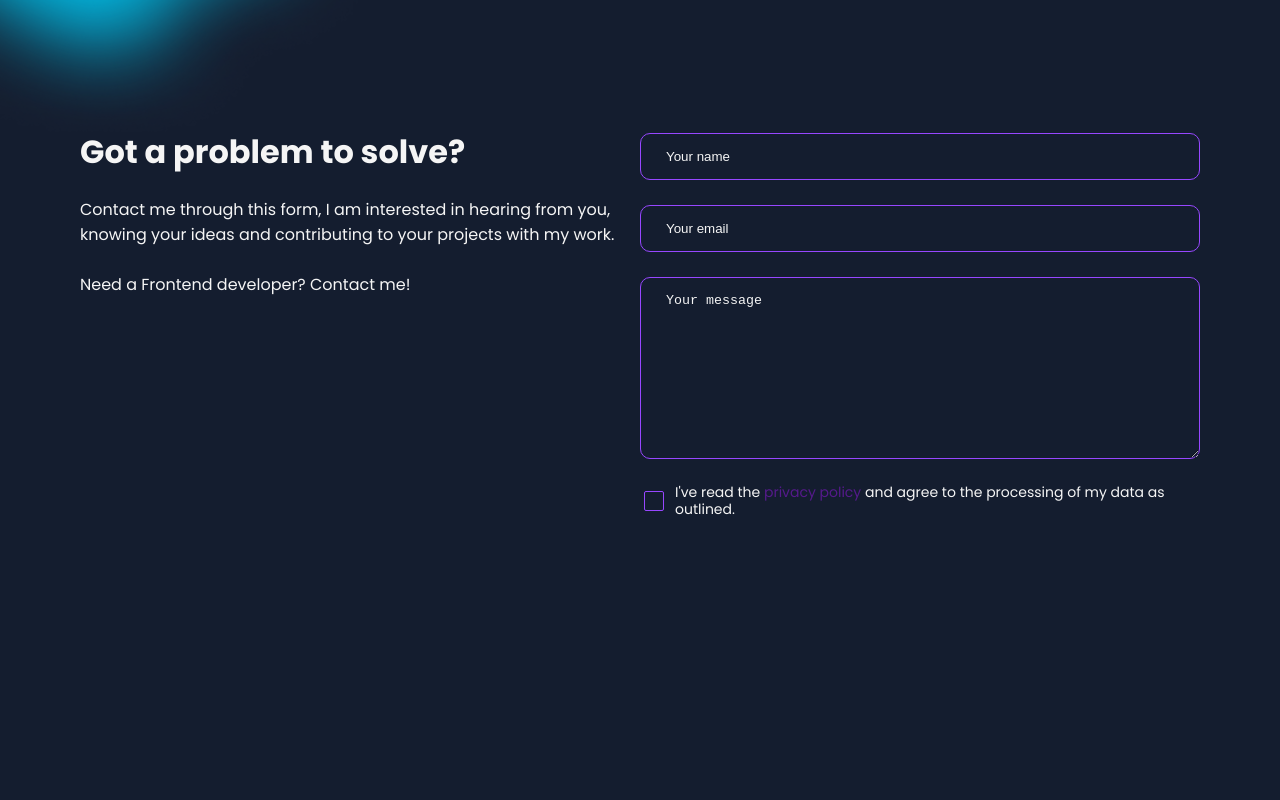
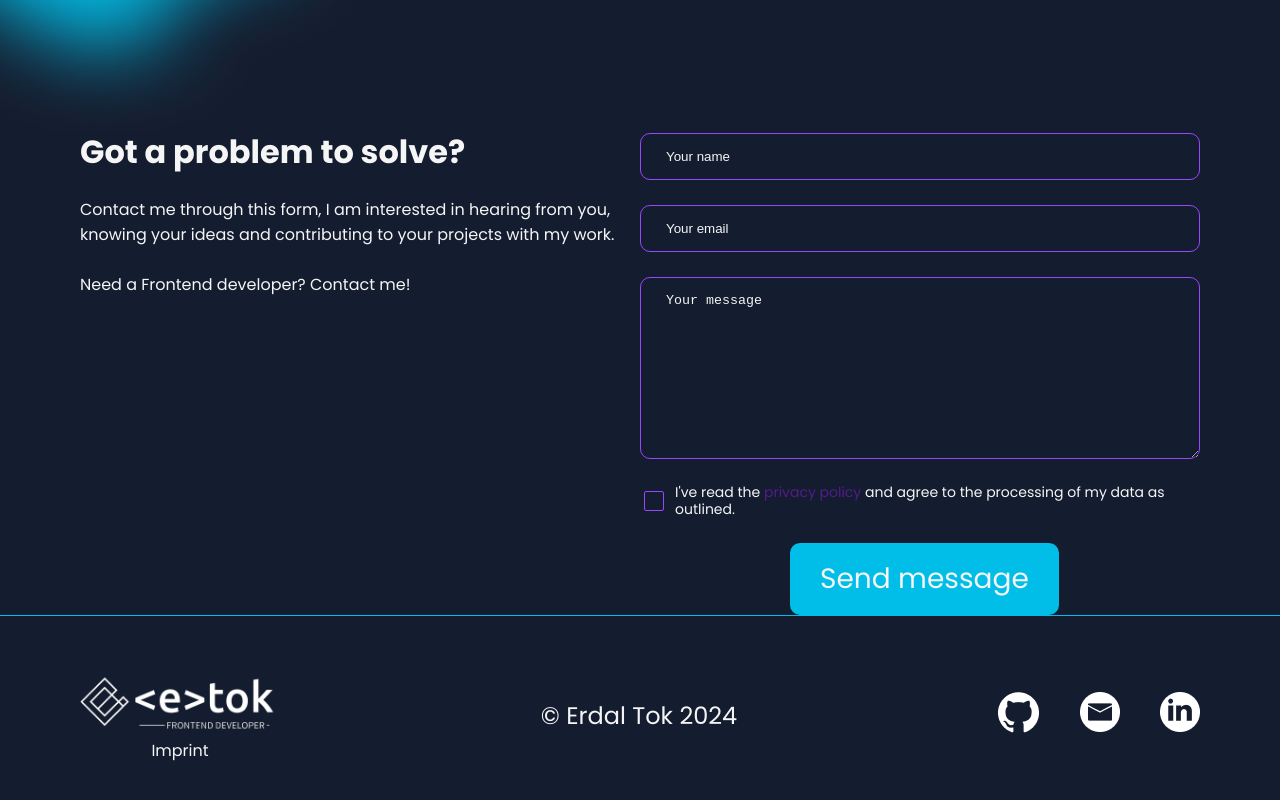
Before and after one commit to erdaltok/Portfolio, an Angular app: page / in a window 1280 px wide. Shown: the part 4847-5647 px from the top of the page. Before the commit the page ends 5370 px from the top, so only its background shows below. Built offline with nearby package versions, Linux system fonts and the light colour scheme.

Commit message:
contact section add send message btn and footer design ready

```diff
--- a/src/app/app.component.html
+++ b/src/app/app.component.html
@@ -2,3 +2,4 @@
 
 <app-header></app-header>
 <router-outlet></router-outlet>
+<app-footer></app-footer>
--- a/src/app/app.component.ts
+++ b/src/app/app.component.ts
@@ -3,11 +3,12 @@ import { CommonModule } from '@angular/common';
 import { RouterOutlet } from '@angular/router';
 import { MainContentComponent } from './main-content/main-content.component';
 import { HeaderComponent } from './main-content/header/header.component';
+import { FooterComponent } from './main-content/footer/footer.component';
 
 @Component({
   selector: 'app-root',
   standalone: true,
-  imports: [CommonModule, RouterOutlet, MainContentComponent, HeaderComponent],
+  imports: [CommonModule, RouterOutlet, MainContentComponent, HeaderComponent, FooterComponent],
   templateUrl: './app.component.html',
   styleUrl: './app.component.scss'
 })
--- a/src/app/main-content/content-components/contact/contact.component.html
+++ b/src/app/main-content/content-components/contact/contact.component.html
@@ -42,6 +42,8 @@
                 <label for="opt-in">I've read the <a href="">privacy policy</a> and agree to the processing of my data as outlined.</label>
             </div>
 
+            <input type="submit" value="Send message" [disabled]="">
+
 
         </form>
     </div>
--- a/src/app/main-content/content-components/contact/contact.component.scss
+++ b/src/app/main-content/content-components/contact/contact.component.scss
@@ -99,7 +99,6 @@ input[type="checkbox"] {
     left: 5px;
 }
 
-
 .privacy-check-info {
     display: flex;
     align-items: center;
@@ -107,7 +106,6 @@ input[type="checkbox"] {
 
     a {
         text-decoration: none;
-
 
         &:hover {
             text-decoration: underline;
@@ -143,3 +141,26 @@ input[type="checkbox"] {
     width: 600px;
     margin-right: 80px;
 }
+
+input[type="submit"] {
+    display: flex;
+    justify-content: center;
+    align-items: center;
+    gap: 0px;
+    padding: 15px 30px;
+    border-radius: 10px;
+    border: 0;
+    font-size: 28px;
+    font-family: Poppins, sans-serif;
+    background-color: #00bee8;
+    color: #f5f5f5;
+    cursor: pointer;
+    margin-left: 150px;
+    margin-top: 25px;
+    transition: all 125ms ease-out;
+
+    &:hover {
+        transform: scale(1.2);
+        transition: all 125ms ease-in;
+    }
+}
--- a/src/app/main-content/content-components/portfolio-projects/portfolio-projects.component.html
+++ b/src/app/main-content/content-components/portfolio-projects/portfolio-projects.component.html
@@ -17,7 +17,7 @@
     <p>Explore a selection of my work here - Interact with projects to see my skills in action.</p>
 
     <div *ngFor="let project of projects; let i = index"
-     [ngStyle]="{'flex-direction': i % 2 === 0 ? 'row' : 'row-reverse'}"
+     [ngStyle]="{'flex-direction': i % 2 === 0 ? 'row' : 'row-reverse', 'gap': i % 2 !== 0 ? '0px' : '163px'}"
      class="portfolio-wrapper ">
 
         <div class="projects-left-side">
--- /dev/null
+++ b/src/app/main-content/footer/footer.component.html
@@ -0,0 +1,31 @@
+<div class="border-top">
+
+<div class="footer-section">
+
+    <div class="logo-imprint-div">
+        <img src="../../../assets/img/logo-white-edit.png" alt="">
+        <a href="#">Imprint</a>
+    </div>
+
+    <span>© Erdal Tok 2024</span>
+
+    <div class="references-wrapper">
+
+        <!-- <img src="../../../../assets/img/dividing-lines/dividing-line-references.png" alt=""> -->
+        <a href="#"><img src="../../../../assets/img/icons/github-icon.png" alt=""></a>
+        <a href="#"><img src="../../../../assets/img/icons/mail-icon.png" alt=""></a>
+        <a href="#"><img src="../../../../assets/img/icons/linkedin.png" alt=""></a>
+
+
+    </div>
+
+
+
+
+
+
+
+
+</div>
+
+</div>
--- /dev/null
+++ b/src/app/main-content/footer/footer.component.scss
@@ -0,0 +1,57 @@
+@import '../../../styles.scss';
+
+.border-top {
+    border-top: 1px solid #00BEE8;
+}
+
+.footer-section {
+    max-width: 1920px;
+    min-height: 200px;
+    margin-left: 80px;
+    margin-right: 80px;
+    display: flex;
+    justify-content: space-between;
+    align-items: center;
+
+
+    span {
+        color: whitesmoke;
+        font-weight: 400;
+        font-size: 24px;
+    }
+}
+
+.logo-imprint-div {
+    display: flex;
+    flex-direction: column;
+    align-items: center;
+
+    img {
+        width: 200px
+    };
+
+    a {
+        text-decoration: none;
+        color: whitesmoke;
+
+        &:hover {
+            text-decoration: underline;
+        }
+    }
+}
+
+
+.references-wrapper {
+    display: flex;
+    align-items: center;
+    gap: 40px;
+
+    a {
+        transition: transform 125ms ease-in-out;
+        color: #00BEE8;
+
+        &:hover {
+            transform: scale(1.2);
+        }
+    }
+}
--- a/src/styles.scss
+++ b/src/styles.scss
@@ -4,7 +4,7 @@ html {
 
 body {
     margin: 0;
-    font-family: 'Poppins';
+    font-family: 'Poppins', sans-serif;
     background-color: #141D2F;
     color: whitesmoke;
     overflow-x: hidden;
```
Also changed, not shown: src/app/main-content/content-components/references/references.component.html (+0 -23 lines), src/app/main-content/footer/footer.component.ts (added, +13 -0 lines), 1 other file (tests, documents, lock files or other folders). Lines whose indentation alone changed are shown as unchanged.
